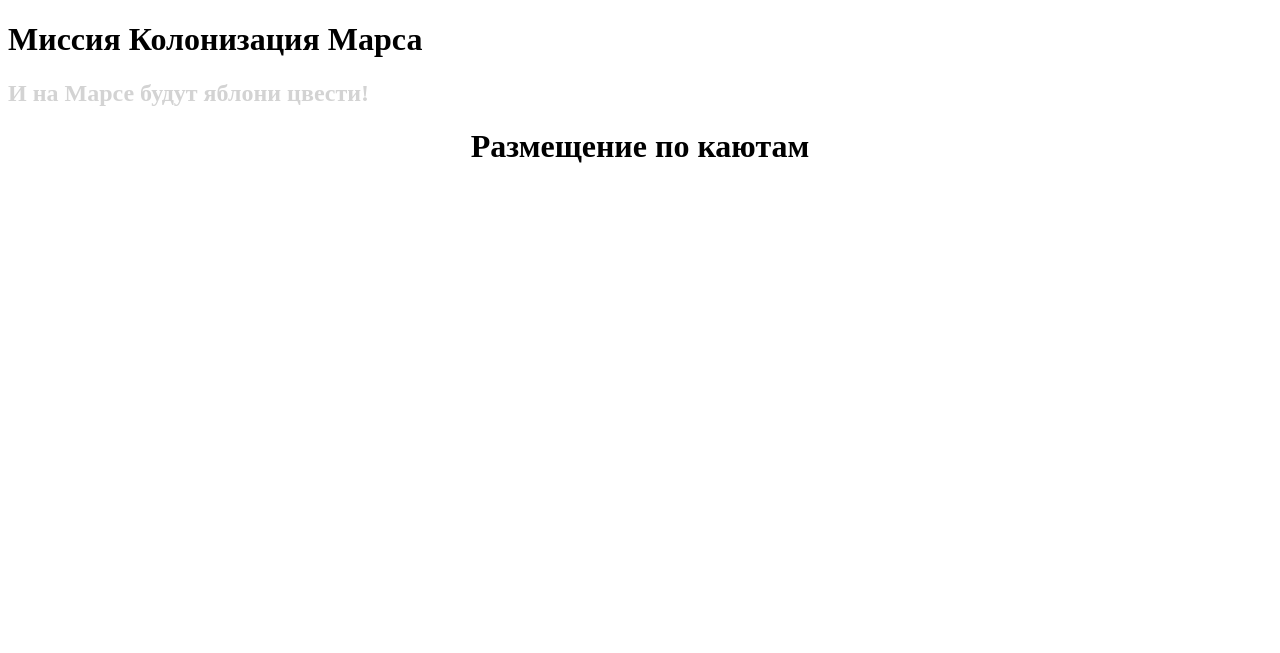
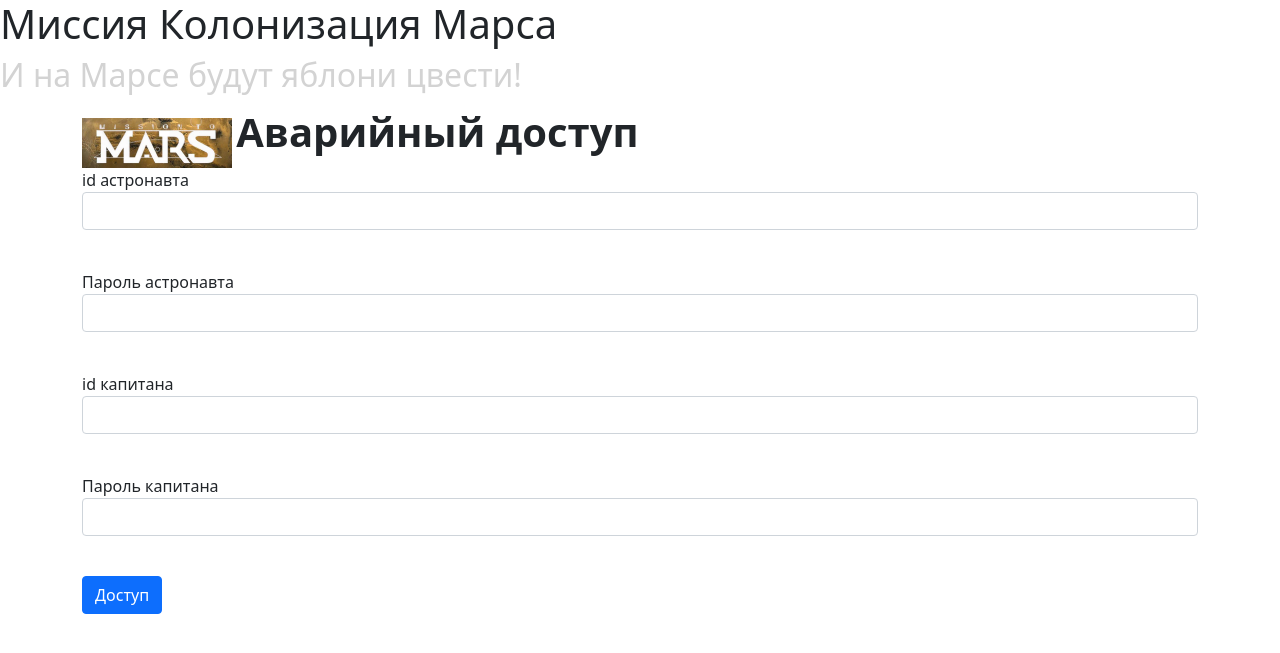
Before and after one commit to JstSmbd/mars, a Flask app: template templates/training.html in a window 1280 px wide. Shown: the top 653 px of the page. Run offline with Flask 2, Linux system fonts and the light colour scheme; the template is opened without the code that fills it: values that come from a table or form of the project are taken from there, others are empty.

Commit message:
К задаче "Двойная защита" вторая попытка

```diff
--- a/main.py
+++ b/main.py
@@ -1,12 +1,25 @@
-from flask import Flask, url_for, request, render_template
+from flask import Flask, url_for, request, render_template, redirect
+from flask_wtf import FlaskForm
+from wtforms import IntegerField, PasswordField, BooleanField, SubmitField
+from wtforms.validators import DataRequired
 app = Flask(__name__)
+app.config['SECRET_KEY'] = 'yandexlyceum_secret_key'
 
 
-@app.route('/distribution')
-def index():
-    return render_template('training.html',
-                           list=["Ридли Скотт", "Энди Уир", "Марк Уотни", "Венката Капур",
-                                 "Тедди Сандерс", "Шон Бин"])
+class LoginForm(FlaskForm):
+    id1 = IntegerField('id астронавта', validators=[DataRequired()])
+    pas1 = PasswordField('Пароль астронавта', validators=[DataRequired()])
+    id2 = IntegerField('id капитана', validators=[DataRequired()])
+    pas2 = PasswordField('Пароль капитана', validators=[DataRequired()])
+    submit = SubmitField('Доступ')
+
+
+@app.route('/login', methods=['GET', 'POST'])
+def login():
+    form = LoginForm()
+    if form.validate_on_submit():
+        return redirect('/success')
+    return render_template('training.html', title='Аварийный доступ', form=form)
 
 
 if __name__ == '__main__':
--- a/templates/base.html
+++ b/templates/base.html
@@ -1,6 +1,7 @@
 <!DOCTYPE html>
 <html lang="en">
 <head>
+    <link rel="stylesheet" type="text/css" href="{{ url_for('static', filename='css/style.css') }}" />
     <meta charset="UTF-8">
         <title>{{ title }}</title>
     </head>
--- a/templates/training.html
+++ b/templates/training.html
@@ -1,10 +1,26 @@
 {% extends "base.html" %}
 
 {% block content %}
-<link rel="stylesheet" type="text/css" href="{{ url_for('static', filename='css/style.css') }}" />
-<h1 class="center">Размещение по каютам</h1>
-{% set a = "Каюта №" %}
-{% for item in list %}
-        <h4>{{item}} - {{a}} {{loop.index}} {% if loop.first %} - капитан корабля {% endif %}</h4>
-{% endfor %}
+<link rel="stylesheet"
+href="https://cdn.jsdelivr.net/npm/bootstrap@5.0.0-beta1/dist/css/bootstrap.min.css"
+integrity="sha384-giJF6kkoqNQ00vy+HMDP7azOuL0xtbfIcaT9wjKHr8RbDVddVHyTfAAsrekwKmP1"
+crossorigin="anonymous">
+<div class="form-group">
+    <img src="{{ url_for('static', filename='img/mission.png') }}" id="img">
+    <label class="bold" for="img">Аварийный доступ</label>
+</div>
+<form action="" method="post" novalidate>
+    {{ form.hidden_tag() }}
+    {% for item in [form.id1, form.pas1, form.id2, form.pas2] %}
+    <p>
+        {{ item.label }}<br>
+        {{ item(class="form-control") }}<br>
+        {% for error in item.errors %}
+        <div class="alert alert-danger" role="alert">
+                {{ error }}
+        </div>
+        {% endfor %}
+    {% endfor %}
+    <p>{{ form.submit(type="submit", class="btn btn-primary") }}</p>
+</form>
 {% endblock %}
```
